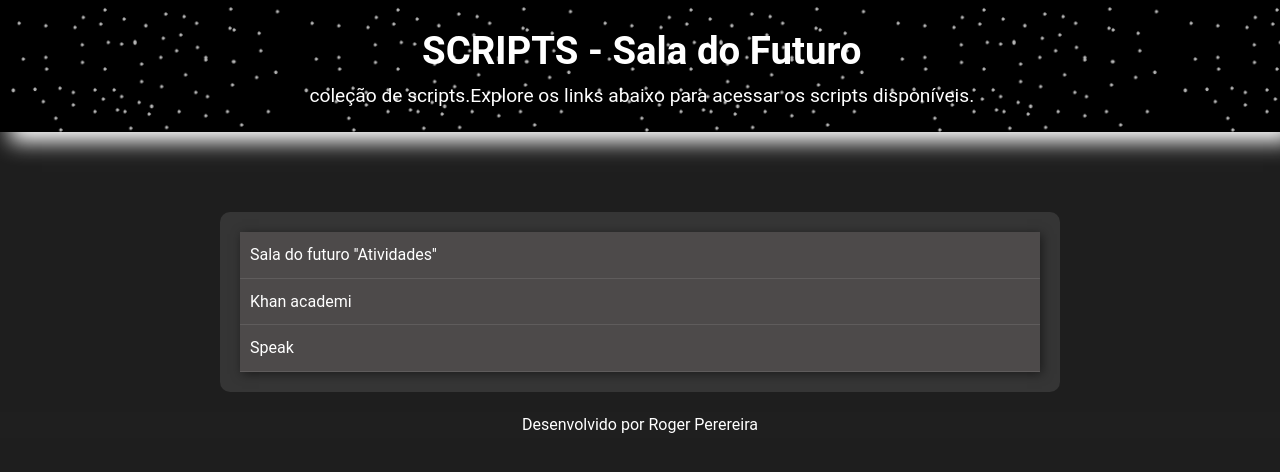
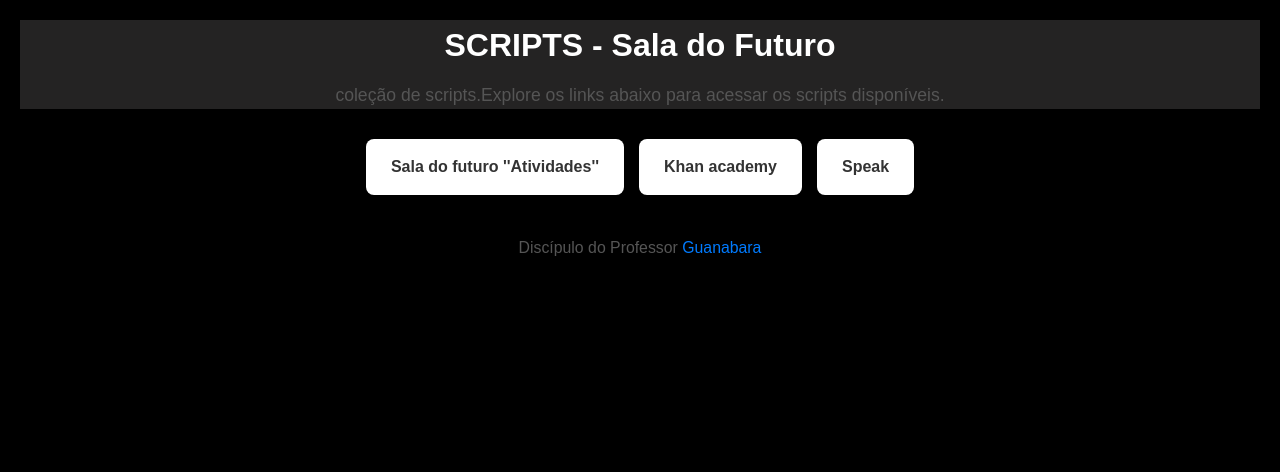
Before and after one commit to 0JovemMistic/Scripts, a plain HTML site: page index.html in a window 1280 px wide. Drawn offline with Linux system fonts and the light colour scheme.

Commit message:
arrumando

```diff
--- a/index.html
+++ b/index.html
@@ -15,13 +15,13 @@
     <article>
         <ul>
             <li><a href="https://doritus.mmrcoss.tech/">Sala do futuro ''Atividades''</a></li>
-            <li><a href="khan.html">Khan academi</a></li>
+            <li><a href="khan.html">Khan academy</a></li>
             <li><a href="speak.html">Speak</a></li>
         </ul>
 
     </article>
     <footer>
-<p>Desenvolvido por Roger Perereira</p>
+<p>Discípulo do Professor <a href="https://www.youtube.com/c/CursoemV%C3%ADdeo">Guanabara</a></p>
     </footer>
 
 
--- a/style.css
+++ b/style.css
@@ -1,61 +1,101 @@
-@charset "UTF-8";
+/* Reset básico */
 * {
   margin: 0;
   padding: 0;
+  box-sizing: border-box;
 }
+
+/* Estilos gerais */
 body {
-    font-family: 'Roboto', sans-serif;
-   background-color: rgb(30, 30, 30);
+  font-family: Arial, sans-serif;
   line-height: 1.6;
-    margin: 0;
-    padding: 0;
+  padding: 20px;
+  background-color: #000000;
 }
 
 main {
-    background-image:url(img/Captura\ de\ tela\ 2025-06-02\ 105915.png);
-    background-attachment: fixed;
-      box-shadow:10px 10px 20px;
-    width: 97%;
   text-align: center;
-    padding: 20px 20px 20px 21px;
-    color: white;
-    font-size: 1.2em;
-
+  margin-bottom: 30px;
+  background-color: #242323;
 }
 
+h1 {
+  font-size: 2em;
+  margin-bottom: 10px;
+  color: white;
+}
 
- article {
-    margin: 20px auto;
-    margin-top: 80px;
-    padding: 20px;
-    background-color: rgba(255, 255, 255, 0.1);
-    border-radius: 10px;
-    max-width: 800px;}
+p {
+  font-size: 1.1em;
+  color: #555;
+}
 
-    ul {
-display: block;
-background-color: rgb(77, 74, 74);
-box-shadow: 2px 2px 10px rgba(0, 0, 0, 0.5);
+article ul {
+  list-style: none;
+  padding: 0;
+  display: flex;
+  flex-wrap: wrap;
+  justify-content: center;
+  gap: 15px;
+}
 
+article li {
+  background-color: #fff;
+  padding: 15px 25px;
+  border-radius: 8px;
+  box-shadow: 0 2px 5px rgba(0,0,0,0.1);
+  transition: transform 0.2s;
 }
-    li {
-        list-style: none;
 
-        padding: 10px;
-        border-bottom: 1px solid rgba(255, 255, 255, 0.1);
+article li:hover {
+  transform: scale(1.05);
+}
 
+article a {
+  text-decoration: none;
+  color: #333;
+  font-weight: bold;
 }
-    a {
-        color: white;
+
+footer {
+  text-align: center;
+  margin-top: 40px;
+  font-size: 0.9em;
+  color: #777;
+}
+
+footer a {
+  color: #007BFF;
   text-decoration: none;
 }
 
-    a:hover {
-        text-decoration: underline;
-        color: rgba(255, 255, 255, 0.637);
+/* Media Queries para responsividade */
+@media (max-width: 768px) {
+  h1 {
+    font-size: 1.5em;
   }
-    footer {
-      background-color: rgb(31, 31, 31);
-      text-align: center;
-      color: white;
+
+  p {
+    font-size: 1em;
   }
+
+  article ul {
+    flex-direction: column;
+    align-items: center;
+  }
+
+  article li {
+    width: 80%;
+  }
+}
+
+@media (max-width: 480px) {
+  body {
+    padding: 10px;
+  }
+
+  article li {
+    width: 100%;
+    padding: 10px 15px;
+  }
+}
```
Lines whose indentation alone changed are shown as unchanged.
